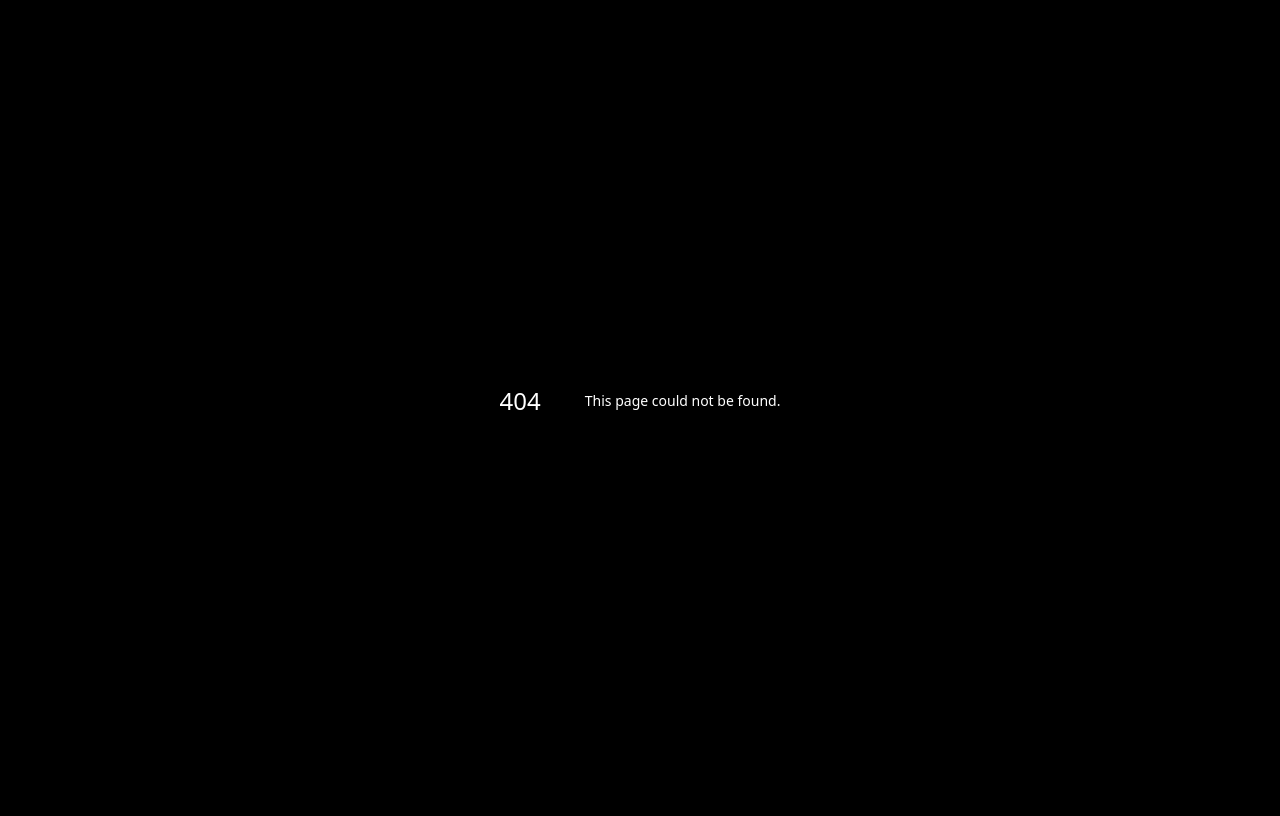
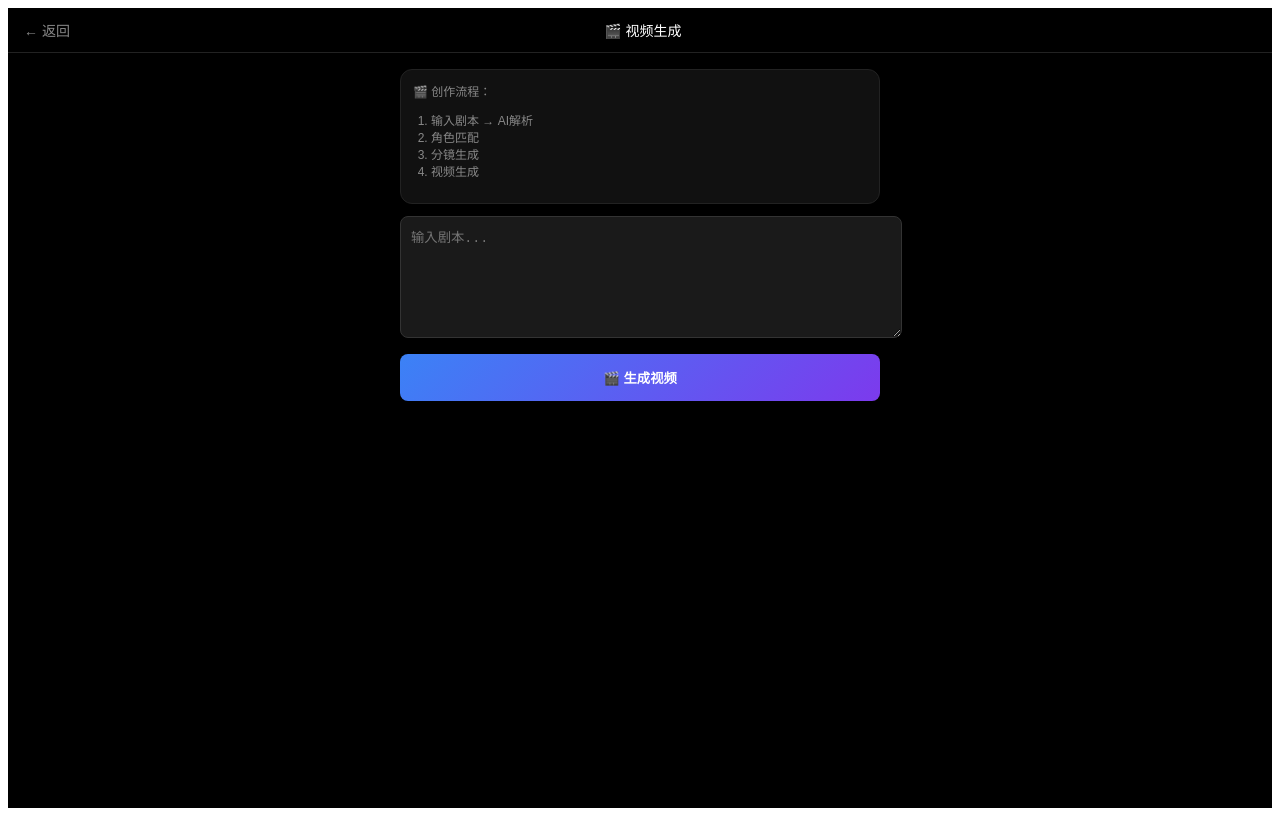
Before and after one commit to 295390222-sys/ai-drama-portal, a Next.js app: page /video in a window 1280 px wide. Before the commit this address had no page. Built offline with nearby package versions, Linux system fonts and the light colour scheme.

Commit message:
Create VideoPage component for video generation

```diff
--- /dev/null
+++ b/app/video/page.tsx
@@ -0,0 +1,60 @@
+export default function VideoPage() {
+  return (
+    <div style={{ background: "#000", color: "#fff", minHeight: "100vh", fontFamily: "sans-serif" }}>
+
+      {/* header */}
+      <div style={{
+        display: "flex",
+        justifyContent: "space-between",
+        padding: "12px 16px",
+        borderBottom: "1px solid #222",
+        fontSize: 14
+      }}>
+        <a href="/" style={{ color: "#888", textDecoration: "none" }}>← 返回</a>
+        <div>🎬 视频生成</div>
+        <div style={{ width: 40 }} />
+      </div>
+
+      {/* content */}
+      <div style={{ padding: 16, maxWidth: 480, margin: "0 auto" }}>
+
+        <div style={{ background: "#111", border: "1px solid #222", borderRadius: 12, padding: 12, marginBottom: 12, fontSize: 12, color: "#888" }}>
+          🎬 创作流程：
+          <ol style={{ paddingLeft: 18 }}>
+            <li>输入剧本 → AI解析</li>
+            <li>角色匹配</li>
+            <li>分镜生成</li>
+            <li>视频生成</li>
+          </ol>
+        </div>
+
+        <textarea
+          placeholder="输入剧本..."
+          style={{
+            width: "100%",
+            minHeight: 100,
+            background: "#1a1a1a",
+            color: "#fff",
+            border: "1px solid #333",
+            borderRadius: 8,
+            padding: 10
+          }}
+        />
+
+        <button style={{
+          width: "100%",
+          marginTop: 12,
+          padding: 14,
+          background: "linear-gradient(135deg,#3b82f6,#7c3aed)",
+          border: 0,
+          color: "#fff",
+          borderRadius: 8,
+          fontWeight: 600
+        }}>
+          🎬 生成视频
+        </button>
+
+      </div>
+    </div>
+  )
+}
```
